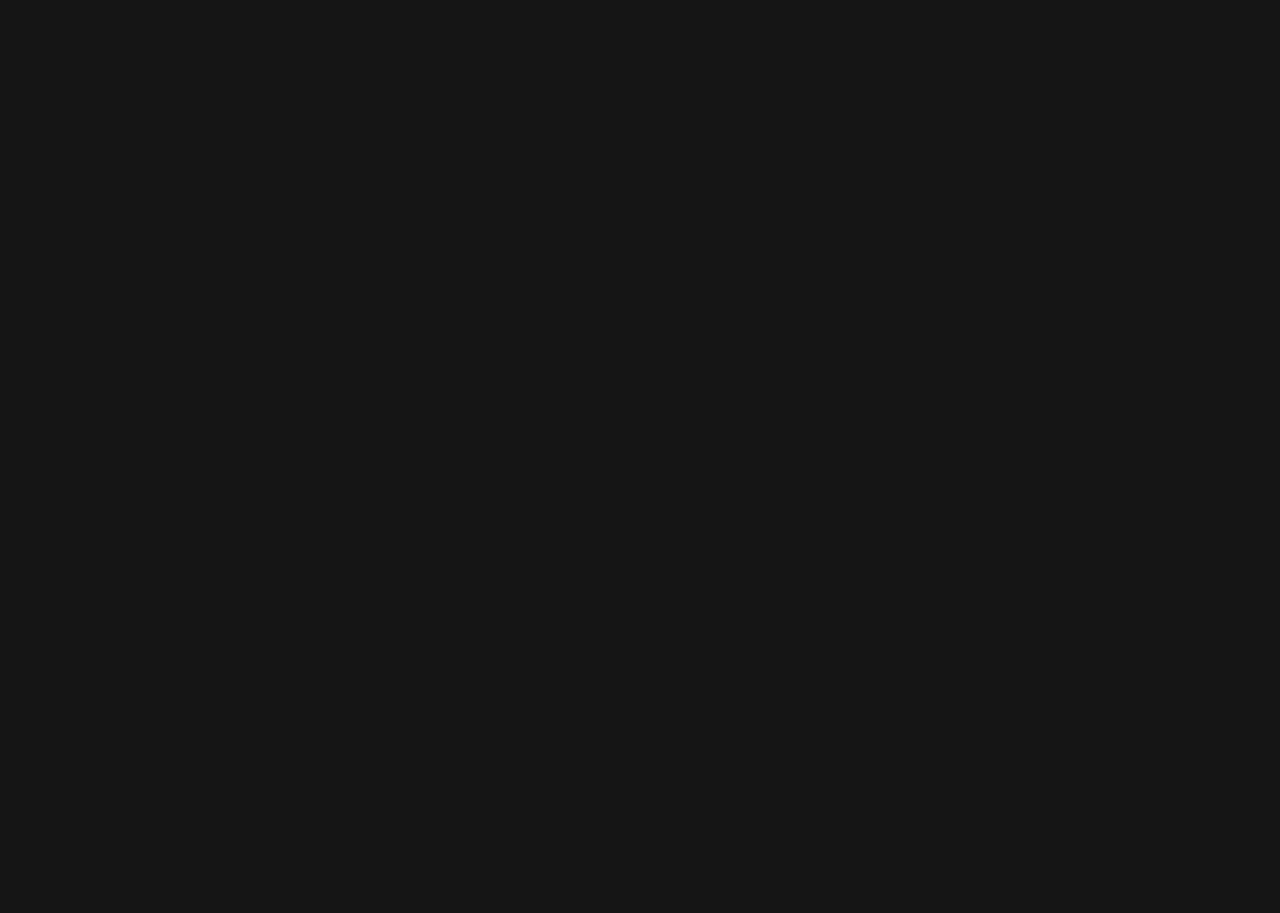
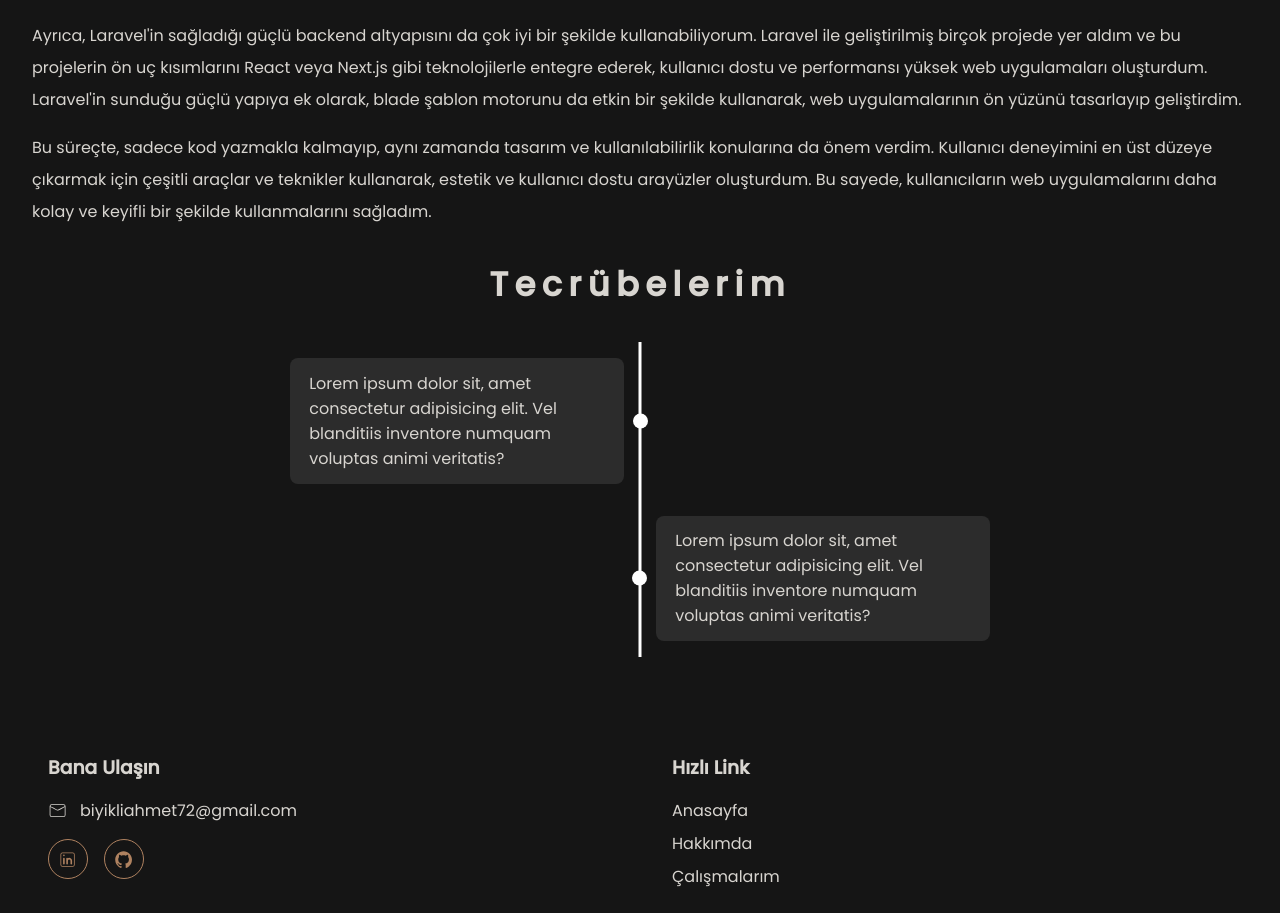
Before and after one commit to ahmet687u/portfolio, a Next.js app: page /hakkimda in a window 1280 px wide. Shown: the part 405-1318 px from the top of the page. Before the commit the page ends 800 px from the top, so only its background shows below. Built offline with nearby package versions, Linux system fonts and the light colour scheme.

Commit message:
about page started

```diff
--- a/src/app/calismalarim/page.tsx
+++ b/src/app/calismalarim/page.tsx
@@ -1,8 +1,8 @@
 
 export default function Services() {
   return (
-    <div>
+    <section className="page">
       Çalışmalarım
-    </div>
+    </section>
   )
 }
--- a/src/app/hakkimda/page.tsx
+++ b/src/app/hakkimda/page.tsx
@@ -1,9 +1,25 @@
-
+import { aboutText } from "@/constants";
+import ExperienceSection from "@/components/about/Experience";
 
 export default function About() {
   return (
-    <div>
-      Hakkımda
-    </div>
-  )
+    <section className="page container">
+      <header className="title">
+        <h1>HAKKIMDA</h1>
+      </header>
+
+      {aboutText.map((txt, i) => (
+        <p key={i} className="text">
+          {txt}
+        </p>
+      ))}
+
+      {/* experience section */}
+      <header className="title">
+        <h3>Tecrübelerim</h3>
+      </header>
+
+      <ExperienceSection />
+    </section>
+  );
 }
--- /dev/null
+++ b/src/components/about/Experience.tsx
@@ -0,0 +1,23 @@
+import styles from "./experience.module.scss";
+
+const ExperienceSection = () => {
+  return (
+    <section className={styles.experince_container}>
+      <div className={styles.line}></div>
+      <div className={`${styles.experience_row} flex align-center`}>
+        <div className={styles.experience_item}>
+          Lorem ipsum dolor sit, amet consectetur adipisicing elit. Vel
+          blanditiis inventore numquam voluptas animi veritatis?
+        </div>
+      </div>
+      <div className={`${styles.right} ${styles.experience_row} flex align-center`}>
+        <div className={styles.experience_item}>
+          Lorem ipsum dolor sit, amet consectetur adipisicing elit. Vel
+          blanditiis inventore numquam voluptas animi veritatis?
+        </div>
+      </div>
+    </section>
+  );
+};
+
+export default ExperienceSection;
--- /dev/null
+++ b/src/components/about/experience.module.scss
@@ -0,0 +1,53 @@
+@use '../../scss/mixins/' as *;
+
+$circle_position: -24px;
+
+.experince_container {
+  position: relative;
+  display: grid;
+  place-items: center;
+
+  .line {
+    position: absolute;
+    top: 0;
+    left: 50%;
+    transform: translateX(-50%);
+    height: 100%;
+    width: 3px;
+    background-color: #fff;
+  }
+
+  .experience_row {
+    margin: 1rem 0;
+
+    &.right {
+      justify-content: end;
+
+      .experience_item::before {
+        left: $circle_position;
+      }
+    }
+
+    .experience_item {
+      width: 50%;
+      max-width: 700px;
+      background-color: rgb(44, 44, 44);
+      flex-shrink: 1;
+      border-radius: 8px;
+      padding: .8rem 1.2rem;
+      margin: 0 -1rem;
+      position: relative;
+
+      &::before {
+        @include rounded-item(15px) {
+          content: '';
+          position: absolute;
+          top: 50%;
+          right: $circle_position;
+          transform: translateY(-50%);
+          background-color: #fff;
+        }
+      }
+    }
+  }
+}
--- a/src/components/footer/footer.module.scss
+++ b/src/components/footer/footer.module.scss
@@ -5,6 +5,7 @@
   display: grid;
   grid-template-columns: repeat(2, 1fr);
   padding: 1rem;
+  margin-top: 3rem;
 
   svg {
     font-size: 1.2rem;
--- a/src/components/home/about/AboutSection.tsx
+++ b/src/components/home/about/AboutSection.tsx
@@ -47,7 +47,7 @@ const AboutSection = (): JSX.Element => {
               whileInView={{ y: 0 }}
               className="text"
             >
-              {text}...
+              {text} {i === 1 ? "..." : ""}
             </motion.p>
           ))}
         </Link>
--- a/src/components/home/about/about.module.scss
+++ b/src/components/home/about/about.module.scss
@@ -10,10 +10,6 @@
     grid-column: span 2;
   }
 
-  p {
-    margin: 1rem 0;
-  }
-
   @include break-max(900px) {
     gap: 20px;
 
--- a/src/components/home/portfolio/PortfolioSection.tsx
+++ b/src/components/home/portfolio/PortfolioSection.tsx
@@ -3,7 +3,7 @@
 import CardItem from "./Card";
 import { useRef } from "react";
 import { useScroll } from "framer-motion";
-import { serviceCards } from "@/constants";
+import { portfolioCards } from "@/constants";
 
 const PortfolioSection = (): JSX.Element => {
   const container = useRef(null);
@@ -19,14 +19,14 @@ const PortfolioSection = (): JSX.Element => {
       </header>
 
       {/* stack cards */}
-      {serviceCards.map((card, index) => (
+      {portfolioCards.map((card, index) => (
         <CardItem
           {...card}
           index={index}
           key={card.title}
           progress={scrollYProgress}
           range={[index * 0.25, 1]}
-          targetScale={1 - (serviceCards.length - index) * 0.05}
+          targetScale={1 - (portfolioCards.length - index) * 0.05}
         />
       ))}
     </section>
--- a/src/constants/index.ts
+++ b/src/constants/index.ts
@@ -1,4 +1,4 @@
-import type { IShareButton, TNavbarLinks, IServiceCards } from "@/types";
+import type { IShareButton, TNavbarLinks, IPortfolioCards } from "@/types";
 
 import { SiRedux } from "react-icons/si";
 import { TbBrandNextjs } from "react-icons/tb";
@@ -19,10 +19,6 @@ export const navbarLinks: TNavbarLinks[] = [
   {
     route: "/calismalarim",
     label: "Çalışmalarım"
-  },
-  {
-    route: "/iletisim",
-    label: "İletişim"
   }
 ]
 
@@ -38,7 +34,7 @@ export const aboutText = [
   `Bu süreçte, sadece kod yazmakla kalmayıp, aynı zamanda tasarım ve kullanılabilirlik konularına da önem verdim. Kullanıcı deneyimini en üst düzeye çıkarmak için çeşitli araçlar ve teknikler kullanarak, estetik ve kullanıcı dostu arayüzler oluşturdum. Bu sayede, kullanıcıların web uygulamalarını daha kolay ve keyifli bir şekilde kullanmalarını sağladım.`
 ]
 
-export const serviceCards: IServiceCards[] = [
+export const portfolioCards: IPortfolioCards[] = [
   {
     title: "WEBOVA",
     color: "#227093",
@@ -65,3 +61,10 @@ export const serviceCards: IServiceCards[] = [
     description: `HTML, CSS, JavaScript ve TypeScript kullanarak geliştirdiğim bu uygulamada, aynı zamanda Laravel Blade templating'i ile çalışarak hem frontend hem de backend dünyasını keşfettim. Kullanıcı deneyimini öncelik edinen bir yaklaşımla, hem görünüm hem de işlevsellik arasında mükemmel bir denge sağladım. Laravel Blade templating'i ile her sayfa ve öğe tutarlı bir tasarımla donatıldı, JavaScript ve TypeScript ile güçlendirildi. Bu projede çalışırken, hem Laravel hem de frontend teknolojileri hakkında yeni bilgiler edinme fırsatı buldum. Hem frontend hem de backend dünyasına aynı anda adım atarak, kendimi sürekli olarak geliştirmeye yönelik çalışmalarım devam etmektedir.`
   }
 ]
+
+
+export const experiences = [
+  {
+
+  }
+]
--- a/src/scss/global.scss
+++ b/src/scss/global.scss
@@ -23,6 +23,7 @@ body {
 .text {
   font-size: 1rem;
   line-height: 2rem;
+  margin: 1rem 0;
 }
 
 @include break-max(768px) {
@@ -52,8 +53,7 @@ body {
 }
 
 .title {
-  font-size: 2rem;
-  font-weight: bold;
+  font-size: 1.8rem;
   text-align: center;
   margin: 2rem 0;
   letter-spacing: .4rem;
--- a/src/types/index.ts
+++ b/src/types/index.ts
@@ -11,14 +11,14 @@ export interface IShareButton {
   className?: string;
 }
 
-export interface IServiceCards {
+export interface IPortfolioCards {
   title: string;
   color: string;
   description: string;
   link?: string;
 }
 
-export interface ICardItemProps extends IServiceCards {
+export interface ICardItemProps extends IPortfolioCards {
   key: string;
   index: number;
   range: number[];
```
Also changed, not shown: src/app/iletisim/page.tsx (deleted, +0 -8 lines).
